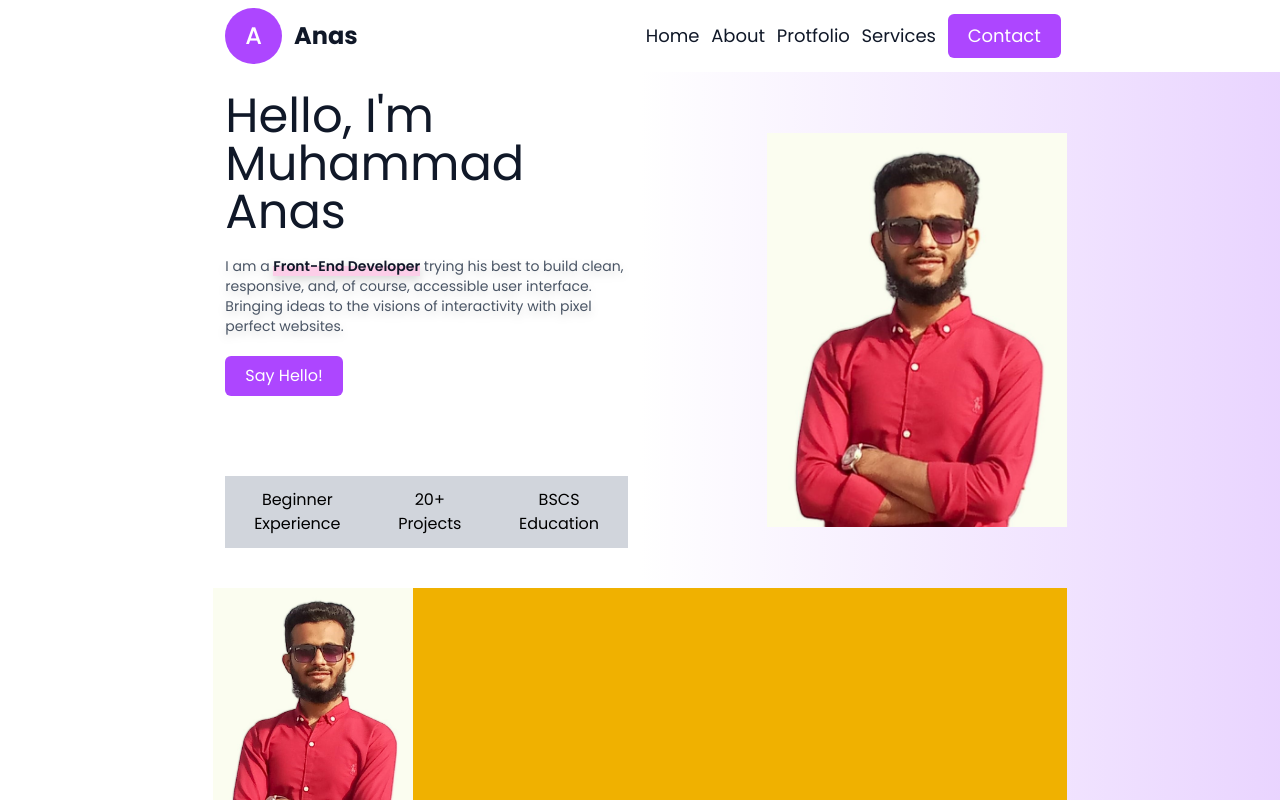
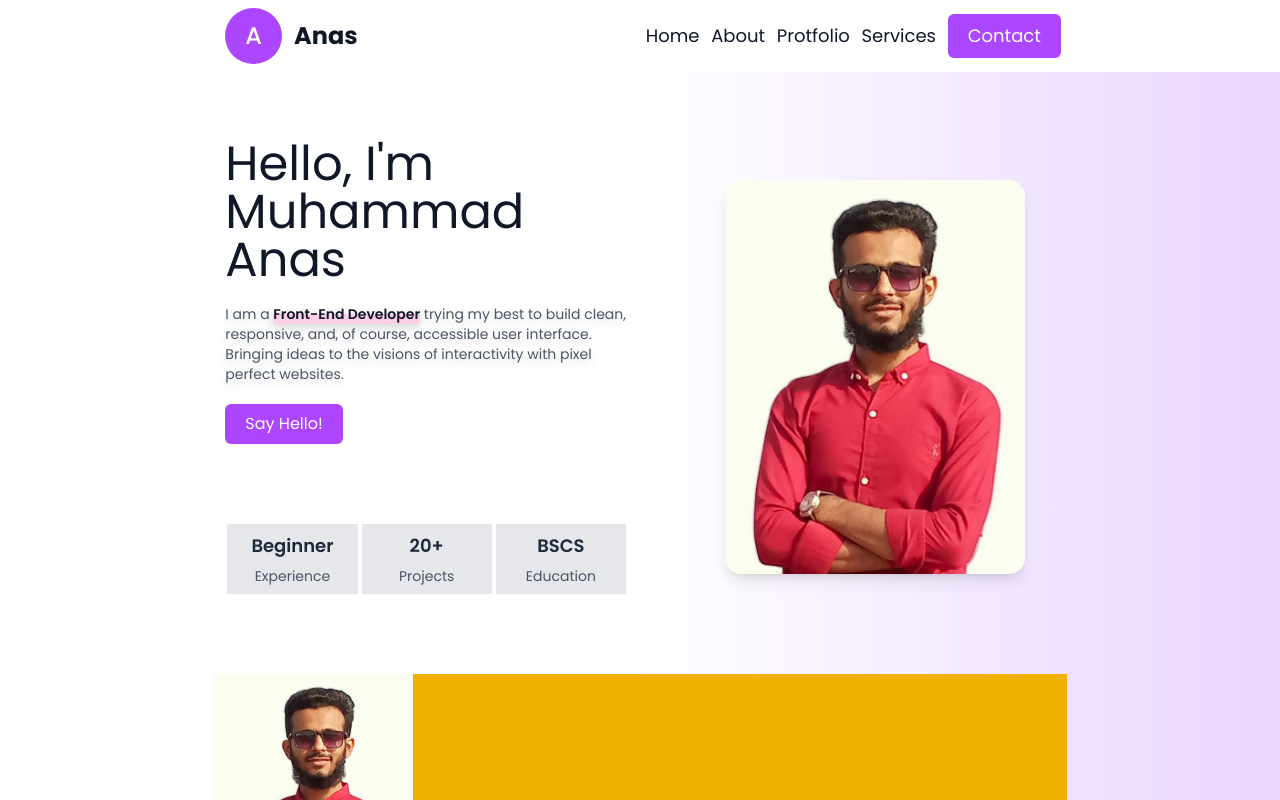
Before and after one commit to Muhammad-Anas-CodeMaestro/Muhammad_Anas_Protfolio, a Next.js app: page / in a window 1280 px wide. Shown: the top 800 px of the page. Built offline with nearby package versions, Linux system fonts and the light colour scheme.

Commit message:
Uptodate HeroSection

```diff
--- a/src/app/components/HomeSection.jsx
+++ b/src/app/components/HomeSection.jsx
@@ -20,27 +20,27 @@ function HomeSection() {
       <div className="relative w-full min-h-screen flex items-center justify-center">
         <div className='bg-gradient-to-l from-purple-200 to-white absolute right-0 top-0 w-1/2 h-full z-0'></div>
         <div className="w-2/3 mx-auto relative z-10">
-          <div className=" flex justify-between items-center h-fit">
+          <div className=" flex justify-between items-center h-fit mt-12 mb-10">
             <div className="w-1/2 px-3">
               <h1 className="text-5xl text-gray-900 py-5">Hello, I'm Muhammad Anas</h1>
               <p className="w-full text-gray-600 text-sm drop-shadow-lg pb-5">
                 I am a  <span className="relative font-semibold text-gray-900">
                   <span className="absolute inset-x-0 bottom-0 h-1/2 bg-pink-200 z-[-1]"></span>
                   Front-End Developer
-                </span> trying his best to build clean, responsive, and, of course, accessible user interface. Bringing ideas to the visions of interactivity with pixel perfect websites.
+                </span> trying my best to build clean, responsive, and, of course, accessible user interface. Bringing ideas to the visions of interactivity with pixel perfect websites.
               </p>
               <h3 className="px-5 py-2 bg-purple-500 text-white rounded-md w-fit">Say Hello!</h3>
-              <div className="flex justify-around items-center mt-20 mb-10 py-3 text-center bg-gray-300">
+              <div className="flex justify-around items-center mt-20 mb-10 text-center ">
                 {data.map((item, index) => (
-                  <div key={index} className="">
-                    <h3 className="">{item.h3}</h3>
-                    <h5 className="">{item.h5}</h5>
+                  <div key={index} className="bg-gray-200 w-full mx-0.5 py-2">
+                    <h3 className="text-gray-800 text-lg font-semibold pb-1.5">{item.h3}</h3>
+                    <h5 className="text-gray-600 text-sm">{item.h5}</h5>
                   </div>
                 ))}
               </div>
             </div>
-            <div className="">
-              <img src="/DP.jpg" alt="AnasPicture" width={300} />
+            <div className="w-2/5">
+              <img src="/DP.jpg" alt="AnasPicture" width={300} className='rounded-2xl  shadow-lg'/>
             </div>
           </div>
           <div className="bg-yellow-500">
```
